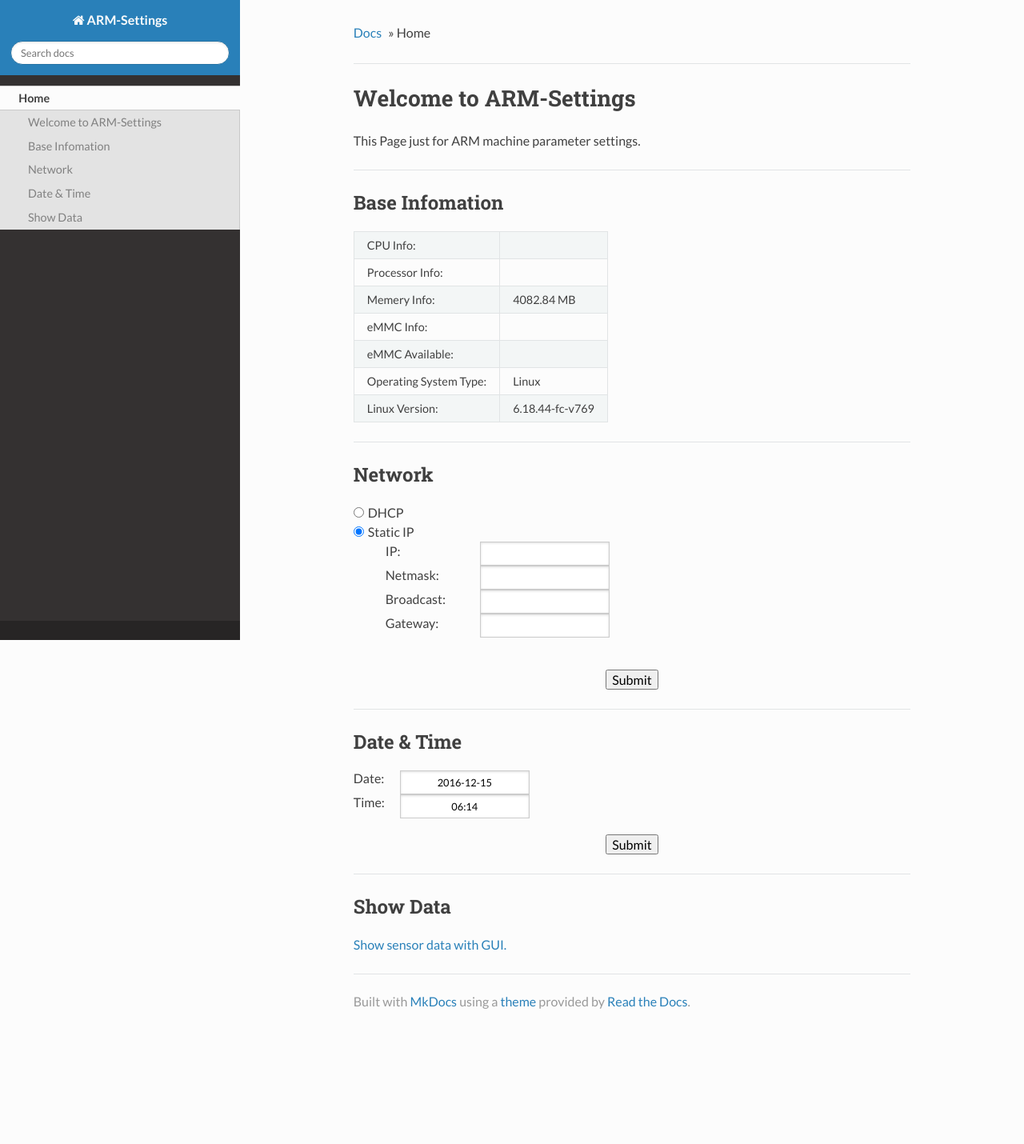
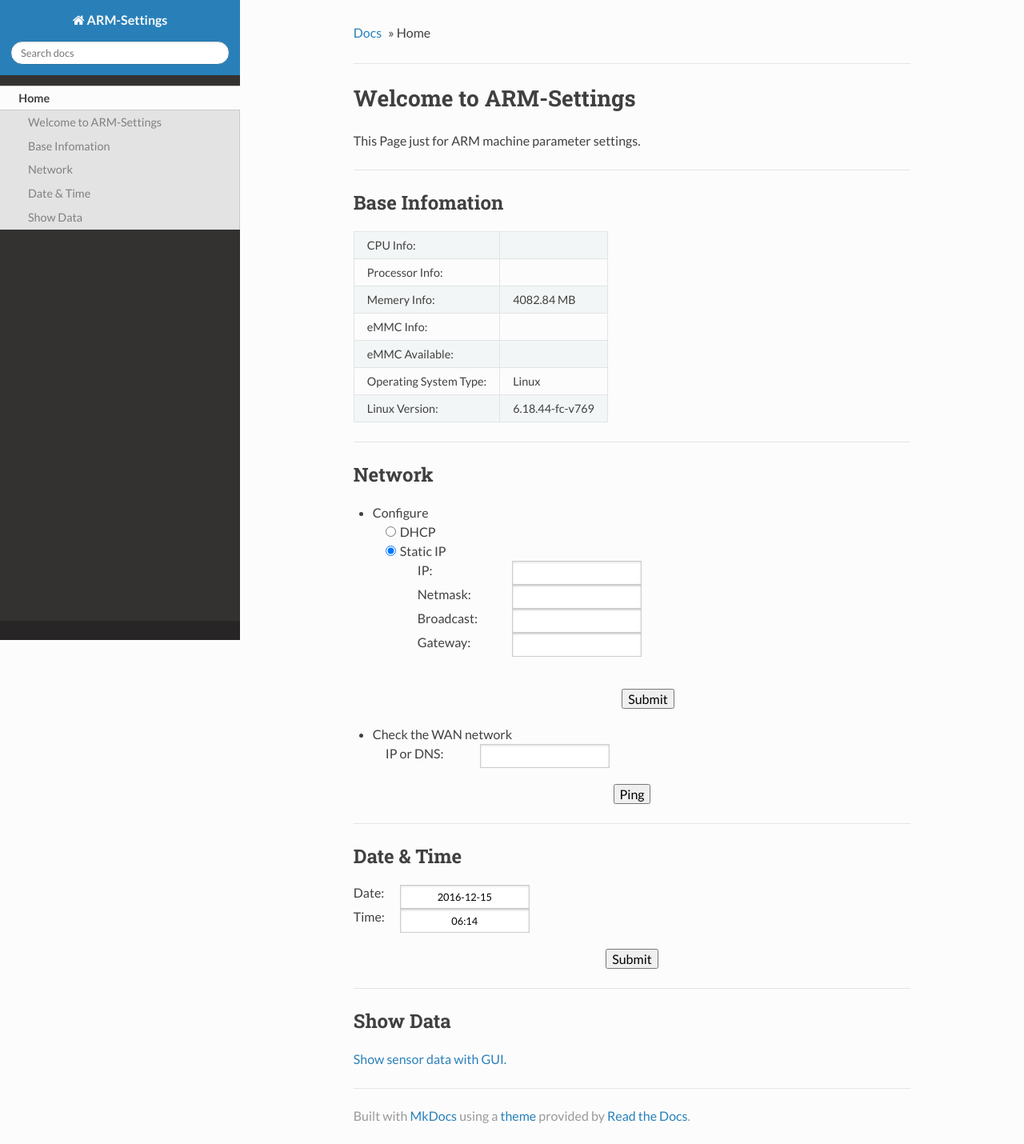
Before and after one commit to ZengjfOS/SettingsPage, a PHP site: page / in a window 1280 px wide. Shown: the whole page at 80% size. Before the commit the page ends 1261 px from the top, so only its background shows below. Run offline with PHP 8.4, Linux system fonts and the light colour scheme.

Commit message:
add ping WAN function.

```diff
--- a/index.php
+++ b/index.php
@@ -160,6 +160,8 @@
                             <script src="js/timedropper.min.js"></script>
 
                             <!-- Network -->
+                            <li> Configure </li>
+                            <div style="margin-left:40px;">
                                 <div onClick="javascript:dhcpRadioClick()" style="width:80px;">
                                     <input name="IPSettings" id="IPSettingsDHCP" type="radio" value="DHCP"
                                     <?php
@@ -234,7 +236,20 @@
                                 </div>
                             <div align="center" style="margin-top:20px;margin-bottom:20px">
                                 <input name="networkSubmit" type="button" onClick="javascript:setNetworkConfigure()" value="Submit">
-                            <div>
+                            </div>
+                            </div>
+                            <li>Check the WAN network</li>
+                            <div align="left" style="margin-left:40px;">
+                                <div style="width:280px;">
+                                    <span style="float: left;">IP or DNS:</span>
+                                    <input style="float: right;text-align:center;" name="pingNetWork" type="text">
+                                    <br>
+                                </div>
+                                <div align="center" style="clear: both;"></div>
+                            </div>
+                            <div align="center" style="margin-top:20px;margin-bottom:20px">
+                                <input type="button" onClick="javascript:pingNetWork()" value="Ping">
+                            </div>
                         </ul>
                         <hr/>
                         <h2 id="dateAndTime">Date & Time</h2>
--- a/js/dataSettings.js
+++ b/js/dataSettings.js
@@ -148,6 +148,42 @@
     $("#staticSettingsAglinDiv").show();
 }
 
+function pingNetWork()
+{
+    netmask = $('input[name="pingNetWork"]').val();
+
+    ajaxPostData = {"categories":"network", "type": "ping", "IPOrDNS": netmask};
+
+    $.ajax({
+        url: "settings.php",
+        type: 'POST',
+        contentType:'application/json; charset=utf-8',
+        data: JSON.stringify(ajaxPostData),
+        dataType:'json',
+        success: function(data){
+            //On ajax success do this
+            console.info("success.");
+            if (data["status"] == "ok"){
+                alert("Ping to WAN is OK.");
+            } else {
+                alert("Ping to WAN is ERROR.");
+            }
+        },
+        error: function(xhr, ajaxOptions, thrownError) {
+            //On error do this
+            console.info("error.");
+            if (xhr.status == 200) {
+
+                alert(ajaxOptions);
+            }
+            else {
+                alert(xhr.status);
+                alert(thrownError);
+            }
+        }
+    });
+}
+
 $(function(){
     var value = $('input[type="radio"][name="IPSettings"]:checked').val();
 
```
Also changed, not shown: settings.php (+12 -1 lines), 1 other file. Lines whose indentation alone changed are shown as unchanged.
